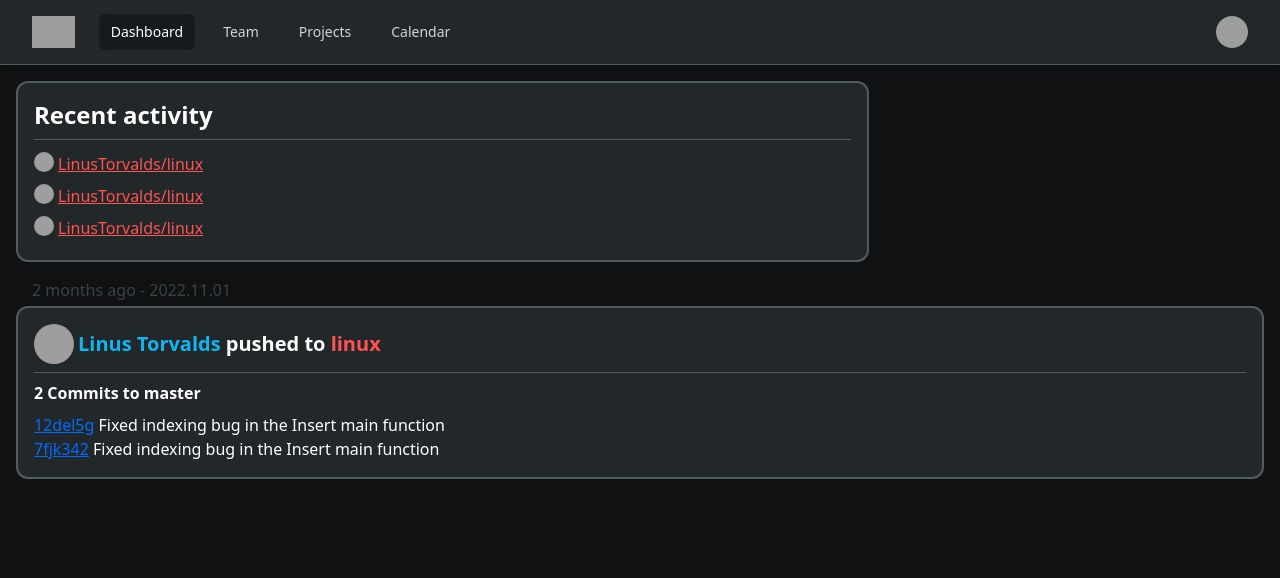
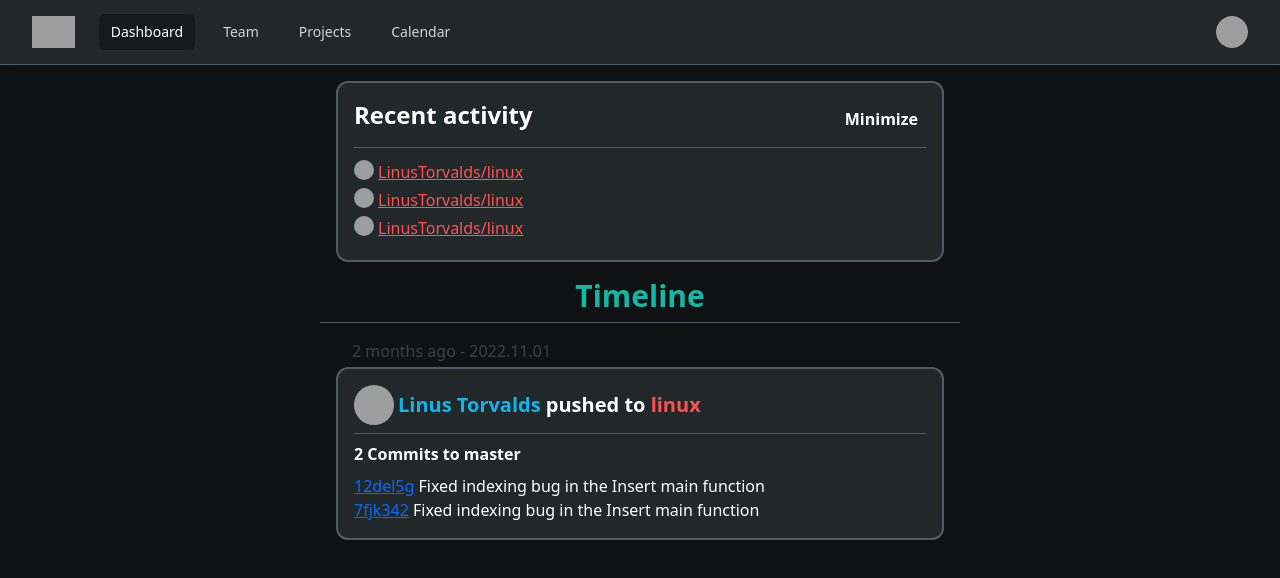
Before and after one commit to SnekAtMiskolc/Magitian, a SvelteKit app: page / in a window 1280 px wide. Shown: the top 578 px of the page. Built offline with nearby package versions, Linux system fonts and the light colour scheme; grey boxes are pictures that could not be loaded.

Commit message:
Did some layout work on / :D

```diff
--- a/src/routes/+page.svelte
+++ b/src/routes/+page.svelte
@@ -2,19 +2,25 @@
     import TimeLineCard from "../components/timeline/TimeLineCard.svelte";
     import Push from "../components/timeline/content/Push.svelte";
     import RepoChip from "../components/chips/RepoChip.svelte";
+    import RecentActivity from "../components/timeline/RecentActivity.svelte";
 </script>
 
 <main>
-    <div id="recent" class="bg-spcx-700 p-4 m-4 rounded-xl border-2 border-spcx-400 sm:w-2/3">
-        <h1 class="font-bold text-white text-2xl">Recent activity</h1>
-        <hr class="border-spcx-400 my-2">
-        <div class="grid">
-            <RepoChip></RepoChip>
-            <RepoChip></RepoChip>
-            <RepoChip></RepoChip>
+    <div class="flex justify-center">
+        <div class="w-full sm:w-4/5 md:w-2/3 lg:w-2/4 xl:w-2/4">
+            <RecentActivity>
+                <RepoChip></RepoChip>
+                <RepoChip></RepoChip>
+                <RepoChip></RepoChip>
+            </RecentActivity>
+
+                <h1 class="m-2 text-teal-500 font-bold text-3xl text-center">Timeline</h1>
+                <hr class="border-spcx-400">
+
+            <div id="timeline" class="">
+                <TimeLineCard><Push></Push></TimeLineCard>
+            </div>
         </div>
-    </div>
-    <div id="timeline" class="">
-        <TimeLineCard><Push></Push></TimeLineCard>
+
     </div>
 </main>
```
